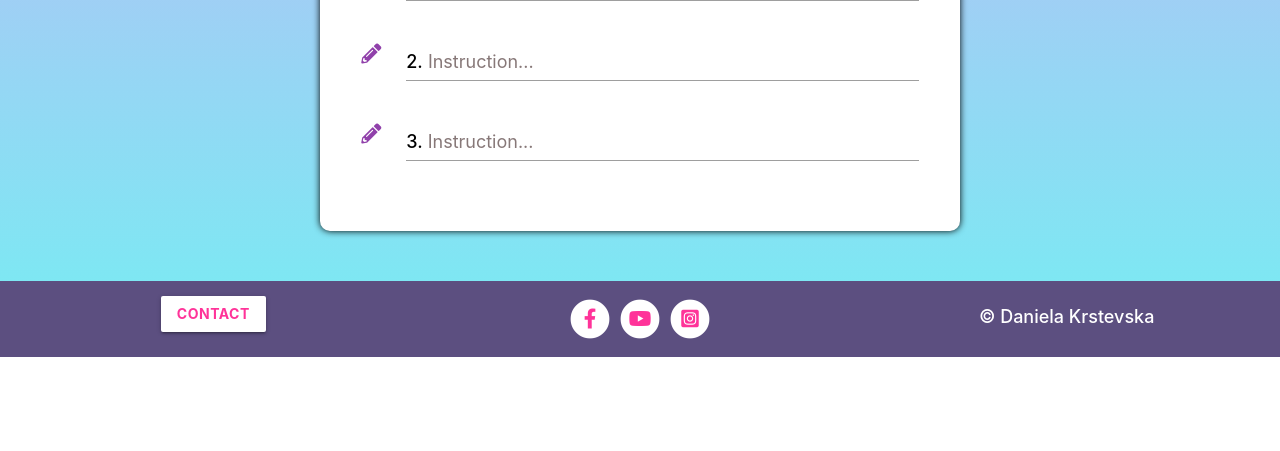
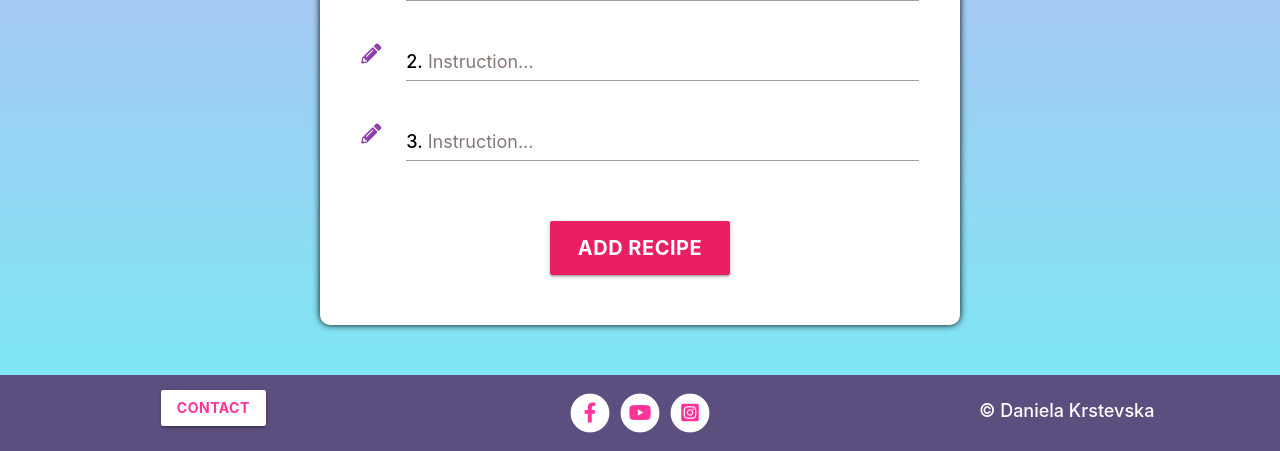
Before and after one commit to Code-Institute-Submissions/data-centric-1, a Flask app: page / in a window 1280 px wide. Shown: the part 823-1274 px from the top of the page. Before the commit the page ends 1180 px from the top, so only its background shows below. Run offline with Flask 2, Linux system fonts and the light colour scheme; some libraries are stand-ins or nearby versions.

Commit message:
added styling to scroll, and sumbit button to form

```diff
--- a/static/css/style.css
+++ b/static/css/style.css
@@ -383,6 +383,35 @@ color: black;
     margin-bottom: 0;
 }
 
+.add-button {
+    margin-top: 20px;
+    font-weight: 700;
+    font-size: 20px;
+    background: #E91E63;
+}
+
+::-webkit-scrollbar {
+  width: 17px;
+}
+
+/* Track */
+::-webkit-scrollbar-track {
+  box-shadow: inset 0 0 5px grey;
+  border-radius: 10px;
+  background: rgb(112 192 89);
+}
+
+/* Handle */
+::-webkit-scrollbar-thumb {
+  background: rgb(87, 27, 82);
+  border-radius: 10px;
+}
+
+/* Handle on hover */
+::-webkit-scrollbar-thumb:hover {
+  background: #a01489;
+}
+
 /*-------------------------------------media queries*/
 
 @media screen and (max-width: 993px) {
--- a/templates/add_recipe.html
+++ b/templates/add_recipe.html
@@ -227,6 +227,12 @@
                 </div>
             </div>
         </div><!--/instructions-->
+        <div class="row">
+            <div class="col s12 center-align">
+                <button class="btn waves-effect waves-light btn-large add-button" type="submit" name="action"> Add Recipe
+                </button>
+            </div>
+        </div>
     </form>
 </div>
 
```
